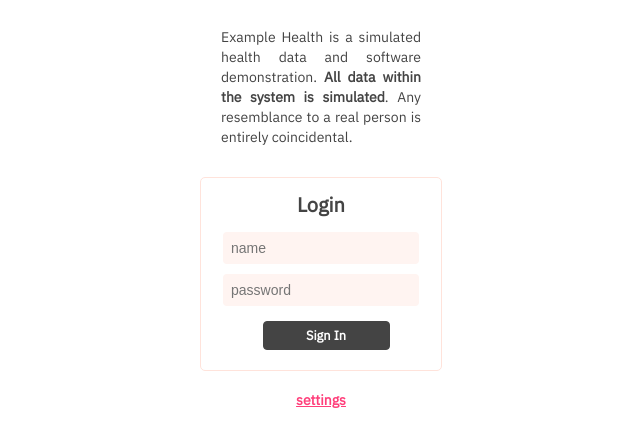
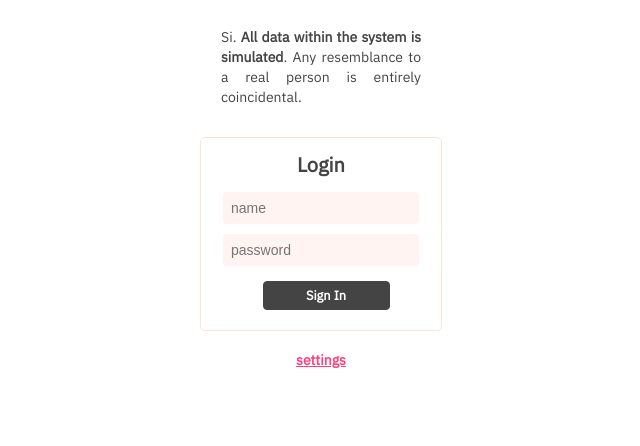
Before and after one commit to JuanJoseRestrepo/icesi-health-frontend, a website: page public/login.html in a window 1280 px wide. Shown: the part 354-800 px from the top of the page, without its empty margins (319-959 px from the left). Drawn offline with Linux system fonts and the light colour scheme; no server answers.

Commit message:
add minor changes

```diff
--- a/public/login.html
+++ b/public/login.html
@@ -19,7 +19,7 @@
     <div class="pillar">
       <div class="loginlogo"><img class="Fictionallogo" src="images/fictional.svg"></div>
       <div class="Fictionalname">Juan Jose</div>
-      <div class="disclaimer">Example Health is a simulated health data and software demonstration. <b>All data within the system is simulated</b>. Any resemblance to a real person is entirely coincidental.</div>
+      <div class="disclaimer">Si. <b>All data within the system is simulated</b>. Any resemblance to a real person is entirely coincidental.</div>
       <div class="loginform">
         <form method="post" action="index.html">
           <div class="box">
```
